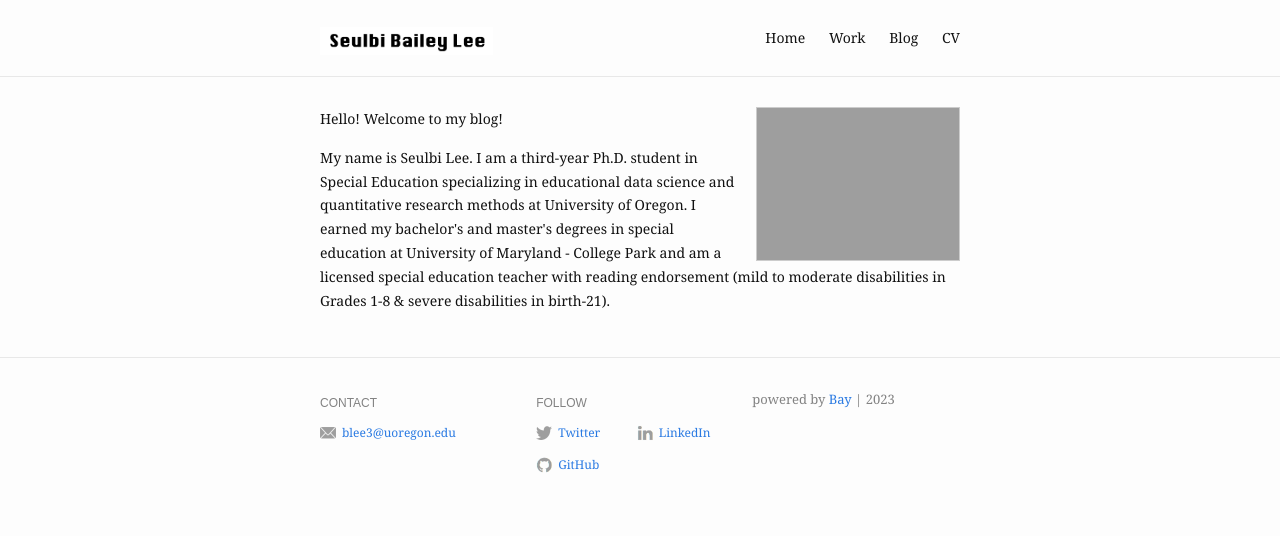
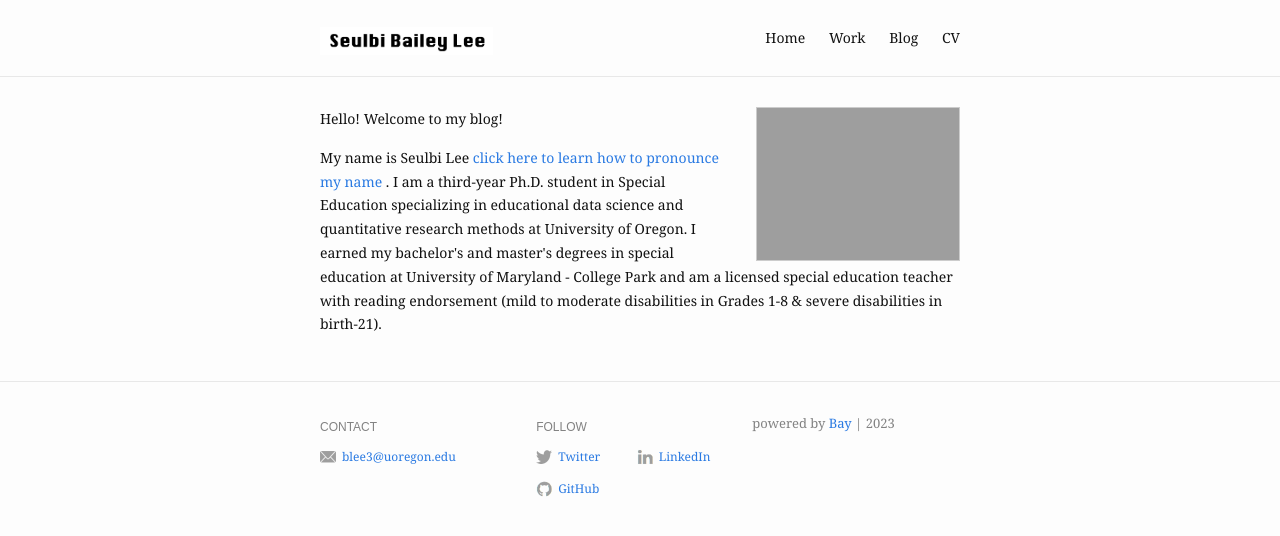
Before and after one commit to seul-b/seul-b.github.io, a Jekyll site: the page built from index.md, in a window 1280 px wide. Shown: the top 536 px of the page. Built offline with Jekyll 4.4.1, drawn with Linux system fonts in a browser that asks for light colours.

Commit message:
namedrop change

```diff
--- a/index.md
+++ b/index.md
@@ -9,5 +9,7 @@
   Hello! Welcome to my blog!
 </p>
 <p>
-  My name is Seulbi Lee. I am a third-year Ph.D. student in Special Education specializing in educational data science and quantitative research methods at University of Oregon. I earned my bachelor's and master's degrees in special education at University of Maryland - College Park and am a licensed special education teacher with reading endorsement (mild to moderate disabilities in Grades 1-8 & severe disabilities in birth-21).
+  My name is Seulbi Lee <a href="https://namedrop.io/seulbilee">click here to learn how to pronounce my name</a>
+
+  . I am a third-year Ph.D. student in Special Education specializing in educational data science and quantitative research methods at University of Oregon. I earned my bachelor's and master's degrees in special education at University of Maryland - College Park and am a licensed special education teacher with reading endorsement (mild to moderate disabilities in Grades 1-8 & severe disabilities in birth-21).
 </p>
```
